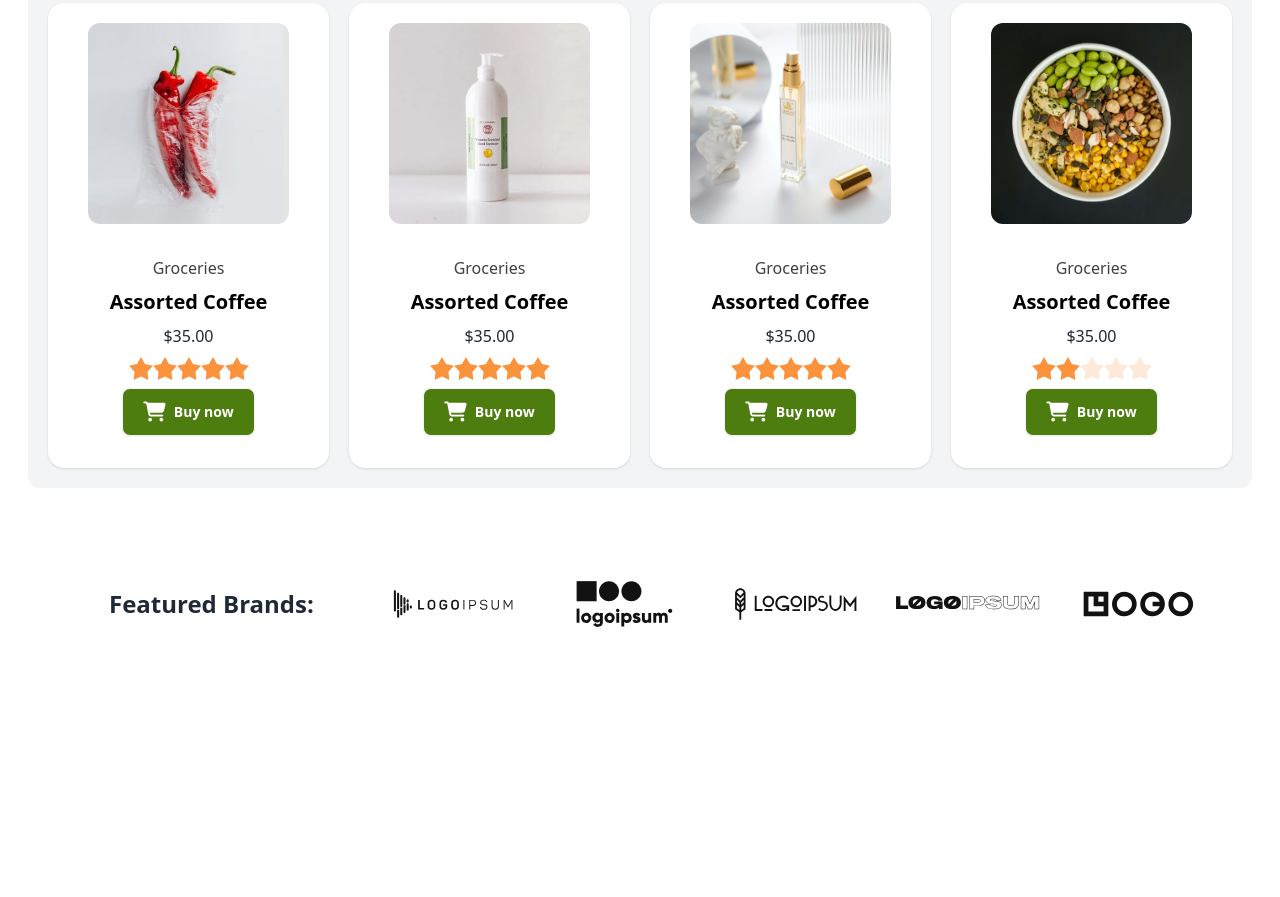
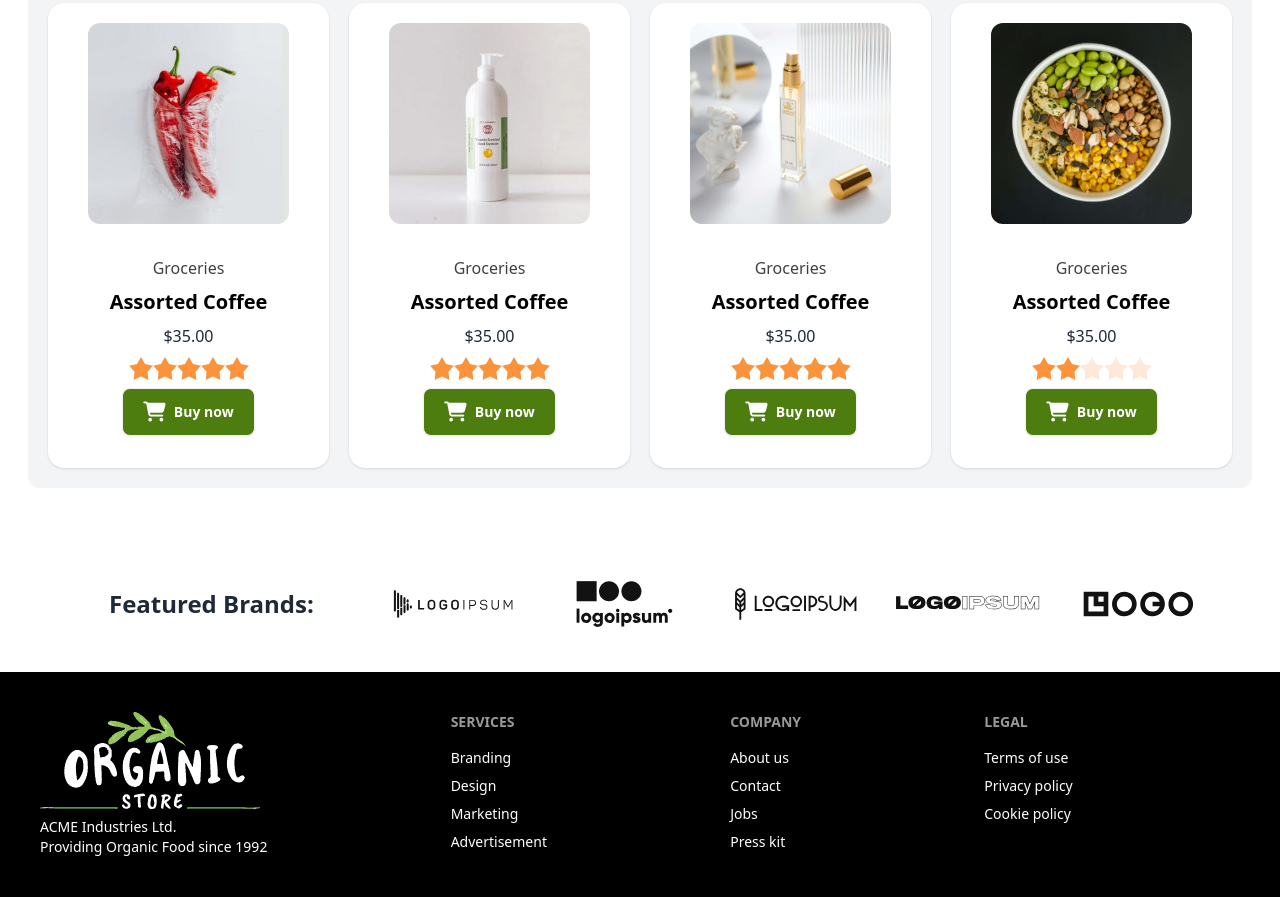
Before and after one commit to shohidulislam12/E-commerse-Website, a plain HTML site: page index.html in a window 1280 px wide. Shown: the part 2639-3536 px from the top of the page. Before the commit the page ends 3311 px from the top, so only its background shows below. Drawn offline with nearby package versions, Linux system fonts and the light colour scheme.

Commit message:
complete full project

```diff
--- a/index.html
+++ b/index.html
@@ -420,5 +420,41 @@ backgroundImage: {
 <img class="h-24" src="images/logo-5.svg" alt="">
 </div>
 </section>
+
+
+<!-- footer -->
+<footer class="footer bg-black text-white p-10">
+    <aside>
+<img src="images/logo-white.png" alt="">
+      <p>
+        ACME Industries Ltd.
+        <br />
+        Providing Organic Food since 1992
+      </p>
+    </aside>
+    <nav>
+      <h6 class="footer-title ">Services</h6>
+      <a class="link link-hover">Branding</a>
+      <a class="link link-hover">Design</a>
+      <a class="link link-hover">Marketing</a>
+      <a class="link link-hover">Advertisement</a>
+    </nav>
+    <nav>
+      <h6 class="footer-title">Company</h6>
+      <a class="link link-hover">About us</a>
+      <a class="link link-hover">Contact</a>
+      <a class="link link-hover">Jobs</a>
+      <a class="link link-hover">Press kit</a>
+    </nav>
+    <nav>
+      <h6 class="footer-title">Legal</h6>
+      <a class="link link-hover">Terms of use</a>
+      <a class="link link-hover">Privacy policy</a>
+      <a class="link link-hover">Cookie policy</a>
+    </nav>
+  </footer>
+
+
+
 </body>
 </html>
```
